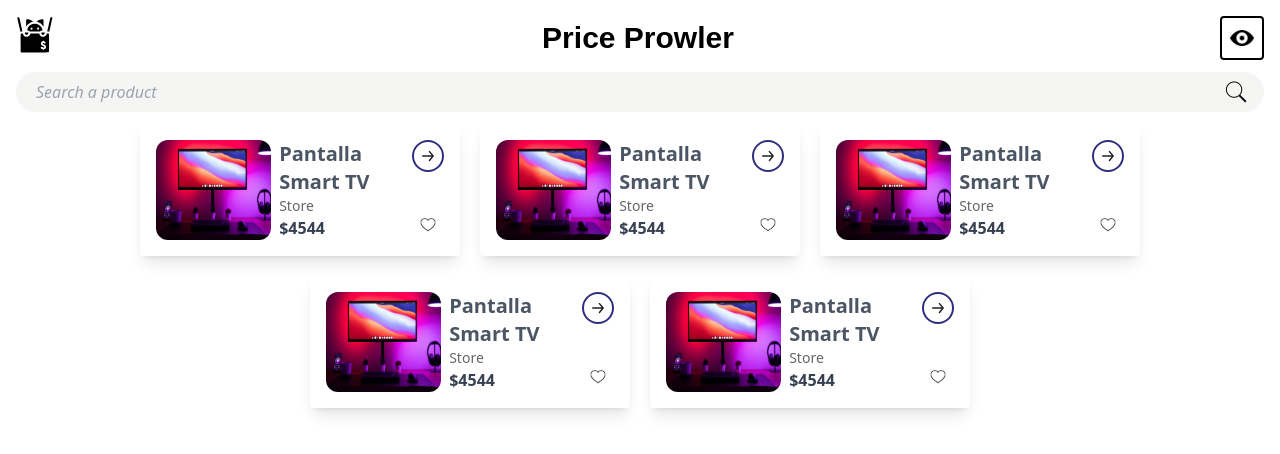
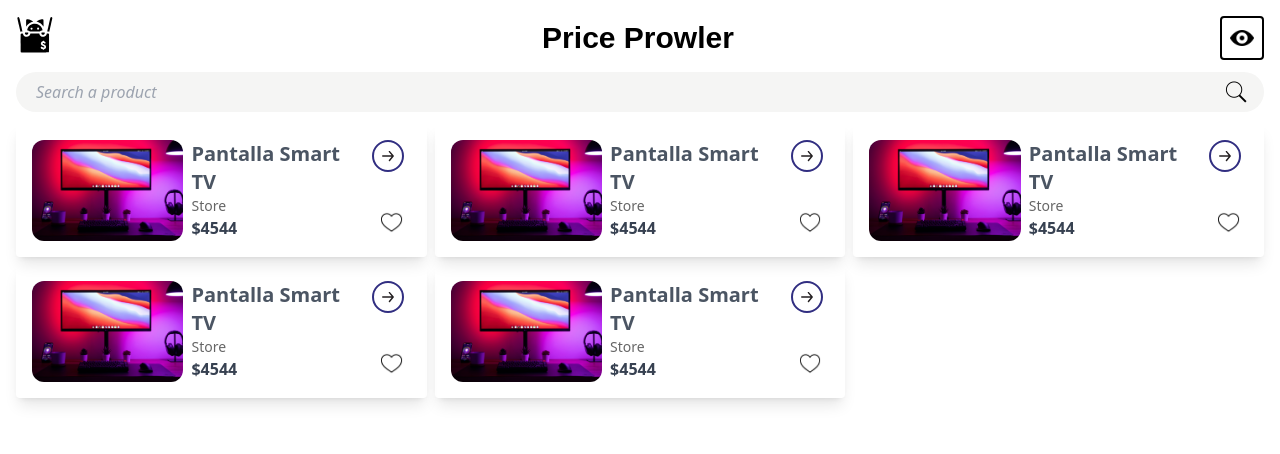
Before and after one commit to JesugG17/price-prowler-web, a React (Vite) app: page /search in a window 1280 px wide. Shown: the top 454 px of the page. Built offline with nearby package versions, Linux system fonts and the light colour scheme.

Commit message:
modify product card distribution add fix routes in app router

```diff
--- a/src/common/routes/AppRouter.tsx
+++ b/src/common/routes/AppRouter.tsx
@@ -1,4 +1,4 @@
-import { Routes, Route } from 'react-router';
+import { Routes, Route, Navigate } from 'react-router';
 import { HomePage } from '../../modules/price-prowler/pages/HomePage';
 import { TrackingPage } from '../../modules/price-prowler/pages/TrackingPage';
 import { SearchPage } from '@/modules/price-prowler/pages/SearchPage';
@@ -9,6 +9,7 @@ export const AppRouter = () => {
       <Route path='/' element={<HomePage />} />
       <Route path='/search' element={<SearchPage />} />
       <Route path='/tracking' element={<TrackingPage />} />
+      <Route path='/*' element={<Navigate to='/' />} />
     </Routes>
   );
 };
--- a/src/modules/price-prowler/components/ProductCard.tsx
+++ b/src/modules/price-prowler/components/ProductCard.tsx
@@ -17,7 +17,7 @@ export const ProductCard: FC<Props> = ({ product, removeProduct, addProduct }) =
   };
 
   return (
-    <li className='w-full max-w-xs p-4 flex gap-2 rounded shadow-lg sm:w-2/5 lg:w-2/6'>
+    <li className='w-full p-4 flex gap-2 rounded shadow-lg'>
       <img className='w-2/5 rounded-xl h-auto ' src={product.img} alt='Product image' />
       <div>
         <h4>
--- a/src/modules/price-prowler/pages/SearchPage.tsx
+++ b/src/modules/price-prowler/pages/SearchPage.tsx
@@ -1,19 +1,11 @@
-import { useState } from 'react';
+import { useNavigate } from 'react-router';
 import { ProductCard } from '../components/ProductCard';
 import { TEST_PRODUCTS } from '@/common/constants/products';
-import { Product } from '@/common/types/products.interface';
+import { useProducts } from '../../../common/context/price-prowler/ProductsAddedProvider';
 
 export const SearchPage = () => {
-  const [productsAdded, setProductsAdded] = useState<Product[]>([]);
-
-  const addProduct = (product: Product) => {
-    setProductsAdded((prevState) => [product, ...prevState]);
-  };
-
-  const removeProduct = (productId: string) => {
-    const newProductsAdded = productsAdded.filter((product) => product.id !== productId);
-    setProductsAdded(newProductsAdded);
-  };
+  const navigate = useNavigate();
+  const { products, addProduct, removeProduct } = useProducts();
 
   return (
     <div className='flex flex-col gap-3 p-4'>
@@ -22,11 +14,14 @@ export const SearchPage = () => {
           <img src='/img/logo-priceprowler.svg' alt='' />
         </div>
         <h1 className='text-center text-3xl font-custom font-bold flex-1'>Price Prowler</h1>
-        <div className='p-2 relative border-2 border-black rounded'>
+        <div
+          onClick={() => products.length !== 0 && navigate('/tracking')}
+          className='p-2 relative border-2 border-black rounded'
+        >
           <img className='w-6' src='/img/eye.png' alt='Hear icon' />
-          {productsAdded.length !== 0 && (
+          {products.length !== 0 && (
             <div className='w-6 h-6 flex absolute bottom-7 left-7 justify-center rounded-full bg-red-600 text-white'>
-              {productsAdded.length}
+              {products.length}
             </div>
           )}
         </div>
@@ -41,7 +36,7 @@ export const SearchPage = () => {
           <img className='mr-2' src='/img/search.png' alt='search icon' />
         </form>
       </div>
-      <ul className='flex flex-wrap gap-5 justify-center '>
+      <ul className='grid grid-cols-1 gap-2 justify-center sm:grid-cols-2 lg:grid-cols-3'>
         {TEST_PRODUCTS.map((product, index) => (
           <ProductCard
             product={product}
--- a/src/modules/price-prowler/pages/TrackingPage.tsx
+++ b/src/modules/price-prowler/pages/TrackingPage.tsx
@@ -1,3 +1,30 @@
+import { useProducts } from '@/common/context/price-prowler/ProductsAddedProvider';
+import { ProductCard } from '../components/ProductCard';
+import { useNavigate } from 'react-router';
+
 export const TrackingPage = () => {
-  return <div>TrackingPage</div>;
+  const { products, addProduct, removeProduct } = useProducts();
+  const navigate = useNavigate();
+  return (
+    <>
+      <div className='flex p-2'>
+        <button onClick={() => navigate('/search')} className='px-3 bg-black text-white rounded'>
+          Back
+        </button>
+        <h1 className='text-2xl font-bold flex-1 text-center'>Tracking page</h1>
+      </div>
+      <hr />
+
+      <ul className='flex flex-wrap gap-5 justify-center '>
+        {products.map((product) => (
+          <ProductCard
+            key={product.id}
+            addProduct={addProduct}
+            removeProduct={removeProduct}
+            product={product}
+          />
+        ))}
+      </ul>
+    </>
+  );
 };
```
